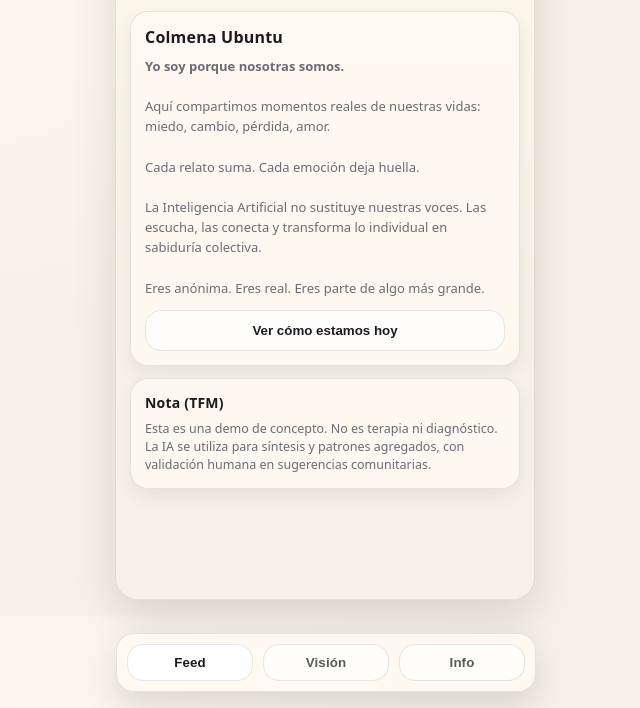
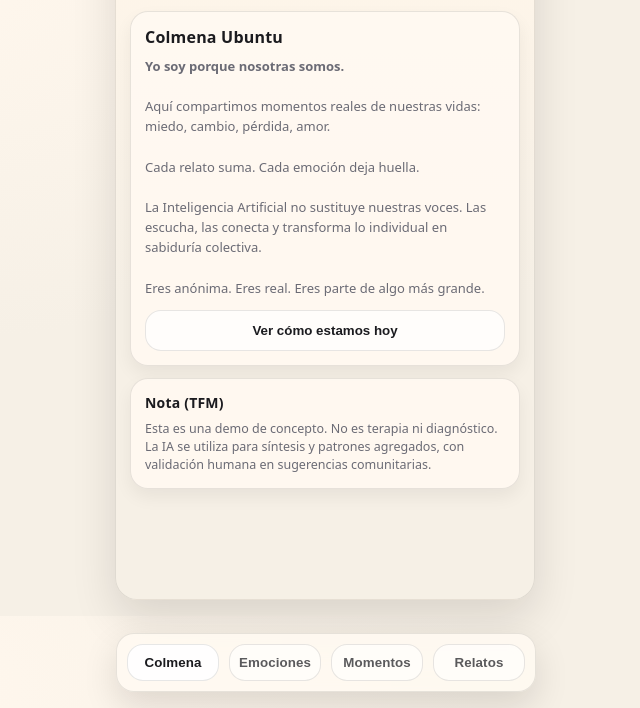
Before and after one commit to dimplify/colmena-ubuntu, a plain HTML site: page index.html in a window 1280 px wide. Shown: the part 92-800 px from the top of the page, without its empty margins (315-955 px from the left). Drawn offline with Linux system fonts and the light colour scheme.

Commit message:
Update index.html
v2

```diff
--- a/index.html
+++ b/index.html
@@ -9,7 +9,7 @@
 <body>
   <div class="app">
     <header class="topbar">
-      <div>
+      <div class="brand">
         <div class="app-name" id="appName">Colmena Ubuntu</div>
         <div class="app-tagline" id="appTagline">Yo soy porque nosotras somos.</div>
       </div>
@@ -18,10 +18,11 @@
 
     <main class="screen" id="screen"></main>
 
-    <nav class="tabbar">
-      <button class="tab active" data-tab="feed">Feed</button>
-      <button class="tab" data-tab="collective">Visión</button>
-      <button class="tab" data-tab="about">Info</button>
+    <nav class="tabbar" aria-label="Navegación">
+      <button class="tab active" data-tab="colmena">Colmena</button>
+      <button class="tab" data-tab="emociones">Emociones</button>
+      <button class="tab" data-tab="momentos">Momentos</button>
+      <button class="tab" data-tab="relatos">Relatos</button>
     </nav>
   </div>
 
```
